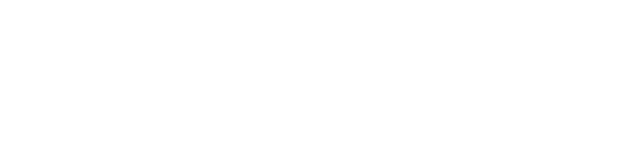
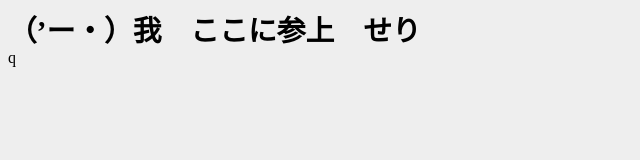
Before and after one commit to nyaji/tutorial, a plain HTML site: page index.html in a window 1280 px wide. Shown: the whole page, without its empty margins (0-640 px from the left). Drawn offline with Linux system fonts and the light colour scheme.

Commit message:
参上した

```diff
--- a/index.html
+++ b/index.html
@@ -5,8 +5,10 @@
     <meta name="viewport" content="width=device-width, initial-scale=1.0">
     <meta http-equiv="X-UA-Compatible" content="ie=edge">
     <title>Document</title>
+
+    <link rel="stylesheet" href="style.css">
 </head>
 <body>
-
+    <h1>（’ー・）我　ここに参上　せり</h1>
 </body>
-</html>
+</html>q
--- /dev/null
+++ b/style.css
@@ -0,0 +1,9 @@
+body{
+    font-size: 100%;
+    background-color: #eeeeee;
+}
+
+h1{
+    font-size: 180%;
+    margin: auto;
+}
```
